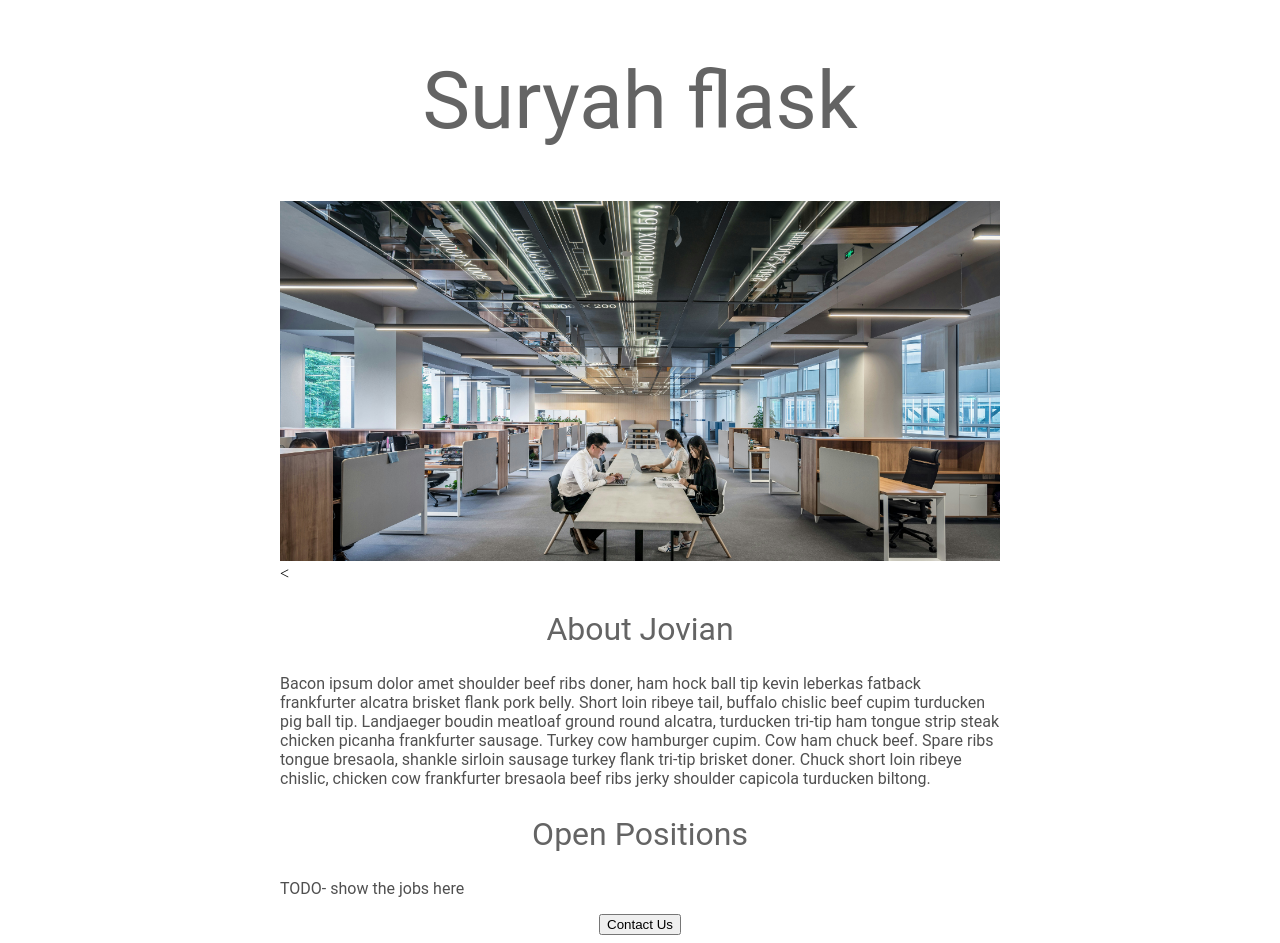
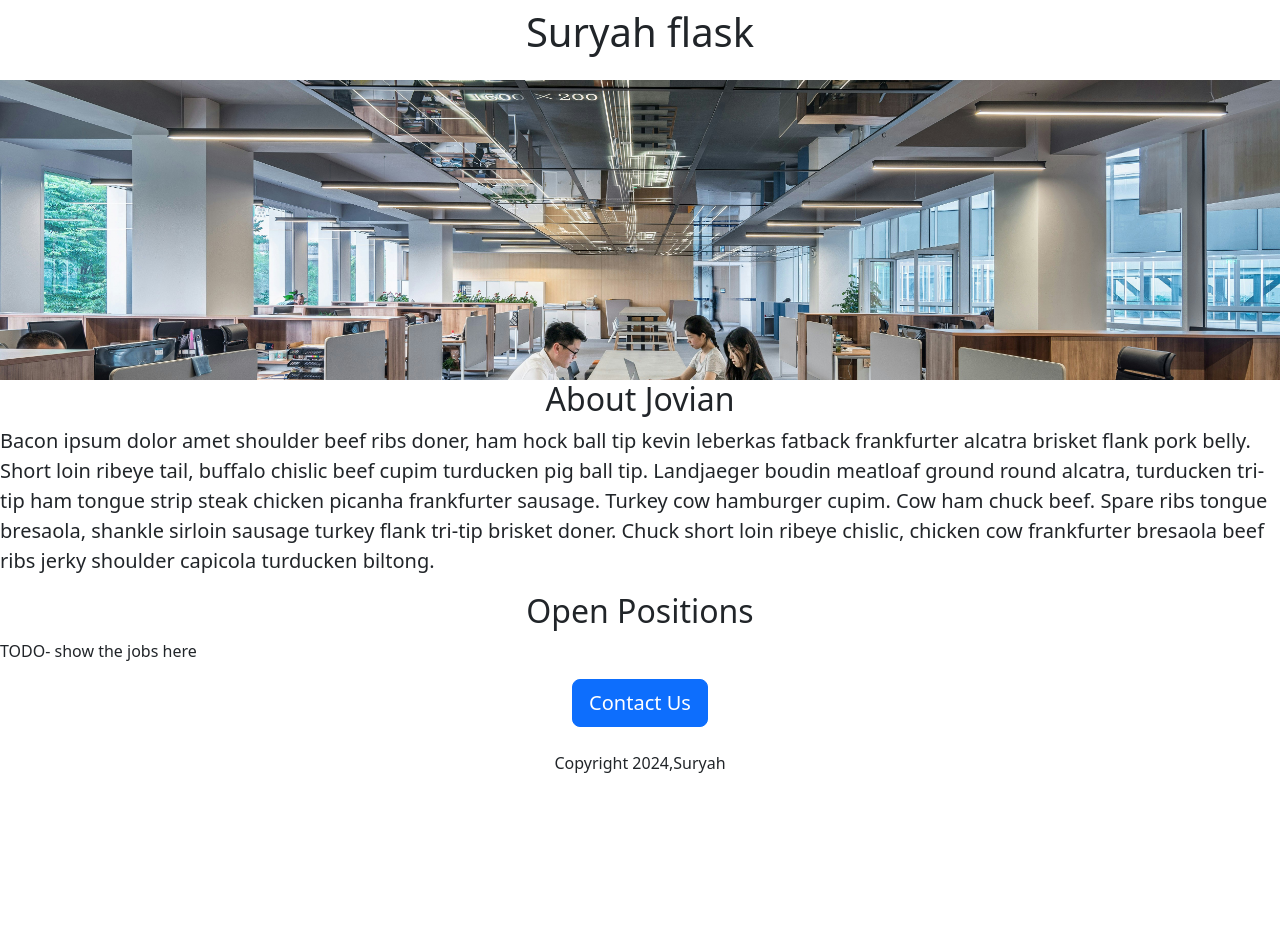
Before and after one commit to hayrus1234/flask-suryah, a Flask app: page / in a window 1280 px wide. After the commit the page ends 773 px from the top, so only its background shows below. Run offline with Flask 3, Linux system fonts and the light colour scheme.

Commit message:
bootstrap

```diff
--- a/templates/home.html
+++ b/templates/home.html
@@ -2,51 +2,29 @@
 <html>
     <head>
       <title>Suryah flask</title>
+      <link href="https://cdn.jsdelivr.net/npm/bootstrap@5.3.3/dist/css/bootstrap.min.css" rel="stylesheet" integrity="sha384-QWTKZyjpPEjISv5WaRU9OFeRpok6YctnYmDr5pNlyT2bRjXh0JMhjY6hW+ALEwIH" crossorigin="anonymous">
       <style>
-        h1 {
-          font-family:Roboto;
-          font-size:80px;
-          font-weight:normal;
-          color:rgb(100,100,100);
-          text-align:center;
+        #banner{
+          object-fit:cover;
+          height:300px;
+          width:100%;
         }
-
-        #banner {
-          width:100%;
-          height:360px;
-          object-fit:cover;
-        }
-
-        h2 {
-          font-family:Roboto;
-          font-size:32px;
-          color:rgb(100,100,100);
-          text-align:center;
-          font-weight:normal;
-        }
-
-        p {
-          font-family:Roboto;
-          color:rgb(80,80,80);
-        }
-
-        #container{
-          margin:0 auto;
-          max-width:720px;
-        }
-
       </style>
+      </head>
+      <body>
     </head>
   <body>
     <div id=container>
-    <h1>Suryah flask</h1>
-    <img id=banner src="https://5bc61017-e365-4f7c-bc83-bef5cebcb7e4-00-qn7jxhvj6o93.sisko.repl.co/static/banner.jpg">
-    <<h2>About Jovian</h2>
-      <p>Bacon ipsum dolor amet shoulder beef ribs doner, ham hock ball tip kevin leberkas fatback frankfurter alcatra brisket flank pork belly. Short loin ribeye tail, buffalo chislic beef cupim turducken pig ball tip. Landjaeger boudin meatloaf ground round alcatra, turducken tri-tip ham tongue strip steak chicken picanha frankfurter sausage. Turkey cow hamburger cupim. Cow ham chuck beef. Spare ribs tongue bresaola, shankle sirloin sausage turkey flank tri-tip brisket doner. Chuck short loin ribeye chislic, chicken cow frankfurter bresaola beef ribs jerky shoulder capicola turducken biltong.</p>
-    <h2>Open Positions</h2>
+    <h1 class="text-center mt-2 mb-4">Suryah flask</h1>
+    <img class="img-fluid" id=banner src="https://5bc61017-e365-4f7c-bc83-bef5cebcb7e4-00-qn7jxhvj6o93.sisko.repl.co/static/banner.jpg">
+    <h2 class="text-center">About Jovian</h2>
+      <p class="lead">Bacon ipsum dolor amet shoulder beef ribs doner, ham hock ball tip kevin leberkas fatback frankfurter alcatra brisket flank pork belly. Short loin ribeye tail, buffalo chislic beef cupim turducken pig ball tip. Landjaeger boudin meatloaf ground round alcatra, turducken tri-tip ham tongue strip steak chicken picanha frankfurter sausage. Turkey cow hamburger cupim. Cow ham chuck beef. Spare ribs tongue bresaola, shankle sirloin sausage turkey flank tri-tip brisket doner. Chuck short loin ribeye chislic, chicken cow frankfurter bresaola beef ribs jerky shoulder capicola turducken biltong.</p>
+    <h2 class="text-center">Open Positions</h2>
       <p>TODO- show the jobs here</p>
-      <div style="text-align:center">
-      <button>Contact Us</button>
+      <div class="text-center">
+      <button type="button" class="btn btn-primary btn-lg">Contact Us</button>
+        <p class="mt-4">Copyright 2024,Suryah</p>
+        </div>
       </div>
   </body>
 </html>
```
